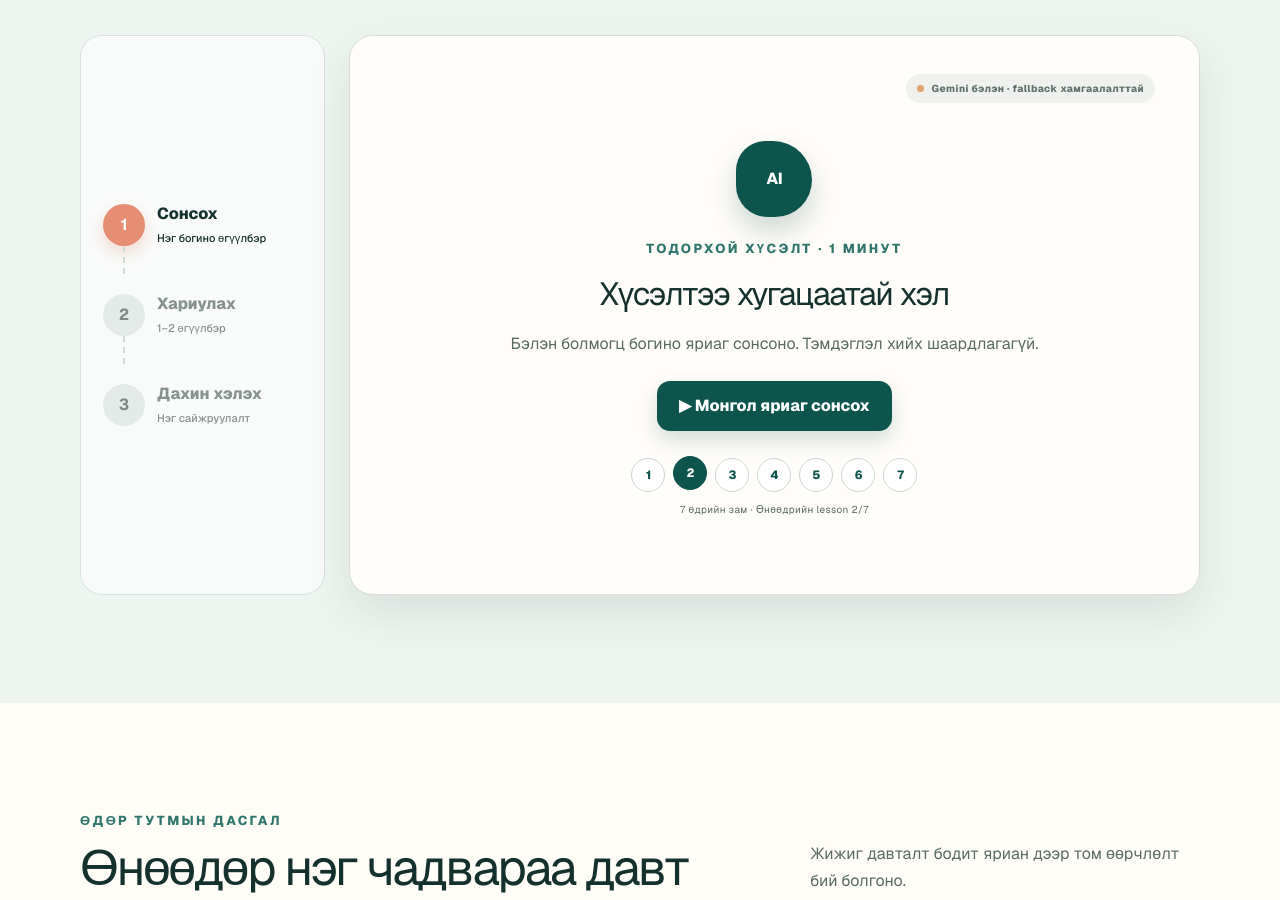
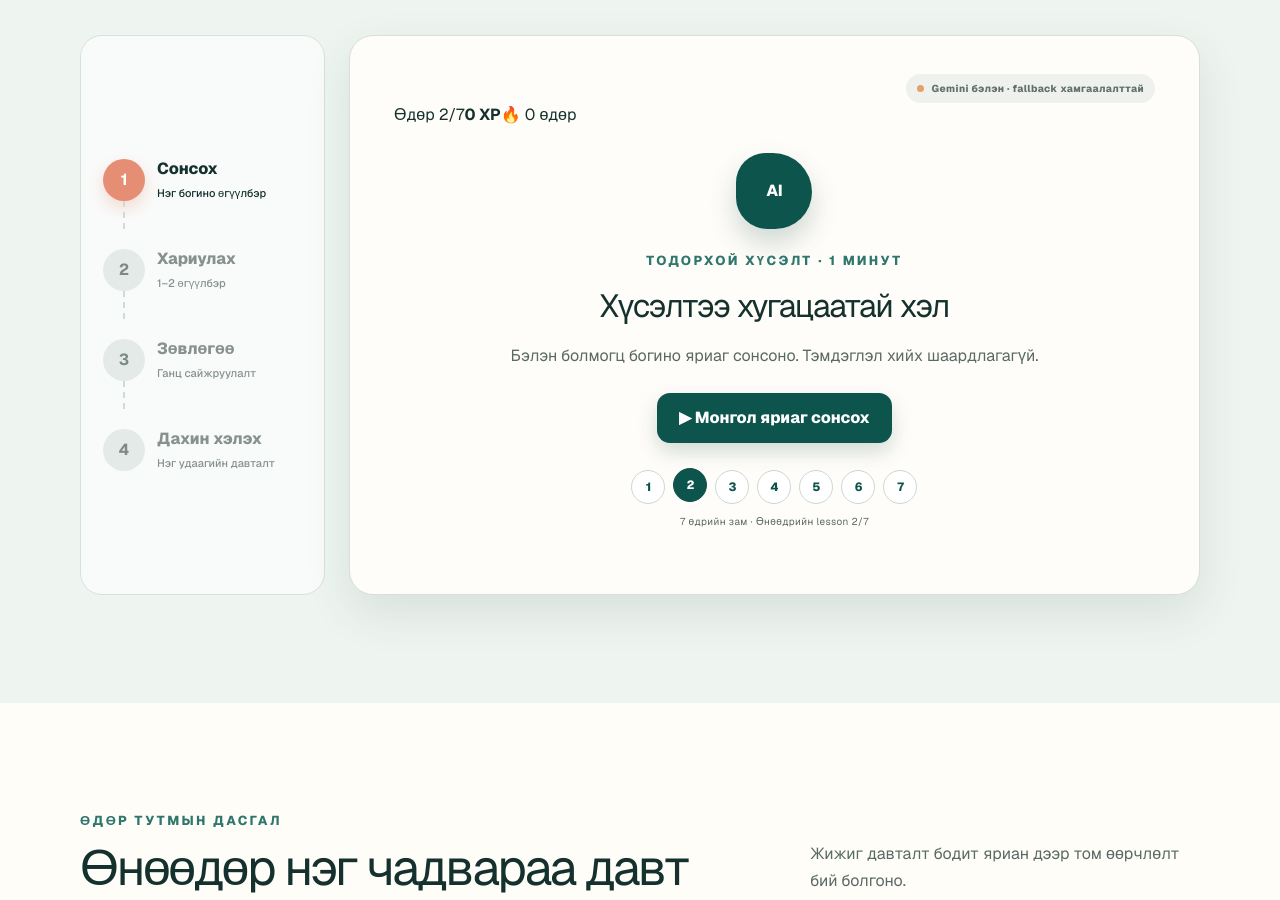
Before and after one commit to lchuka1619/eq-dev, a Next.js app: page / in a window 1280 px wide. Shown: the part 1001-1901 px from the top of the page. Built offline with nearby package versions, Linux system fonts and the light colour scheme.

Commit message:
Add focused lesson flow and XP progress

```diff
--- a/app/page.tsx
+++ b/app/page.tsx
@@ -265,6 +265,7 @@ export default function Home() {
   const [isListening, setIsListening] = useState(false);
   const [isSpeaking, setIsSpeaking] = useState(false);
   const [micMessage, setMicMessage] = useState("");
+  const [transcriptRating, setTranscriptRating] = useState<"yes" | "no" | null>(null);
   const recorderRef = useRef<MediaRecorder | null>(null);
   const audioChunksRef = useRef<Blob[]>([]);
   const audioStreamRef = useRef<MediaStream | null>(null);
@@ -273,6 +274,7 @@ export default function Home() {
   const lesson = microLessons[lessonIndex];
   const coachLine = lesson.line;
   const streak = calculateStreak(progress.completedDates);
+  const xp = progress.sessions * 10;
 
   useEffect(() => {
     try {
@@ -402,6 +404,7 @@ export default function Home() {
           const data = await response.json() as { transcript?: string };
           if (!data.transcript) throw new Error("empty_transcript");
           setVoiceResponse(data.transcript);
+          setTranscriptRating(null);
           setMicMessage("Таны яриаг буулгалаа. Хянаад илгээнэ үү.");
         } catch (error) {
           setMicMessage(error instanceof Error && error.message === "unclear_audio"
@@ -470,6 +473,7 @@ export default function Home() {
   const beginRetry = () => {
     setVoiceResponse("");
     setMicMessage("");
+    setTranscriptRating(null);
     setVoicePhase("retry");
   };
 
@@ -483,6 +487,7 @@ export default function Home() {
     setFeedbackSource("simulation");
     setFeedbackLoading(false);
     setMicMessage("");
+    setTranscriptRating(null);
   };
 
   const chooseLesson = (index: number) => {
@@ -625,12 +630,16 @@ export default function Home() {
             <ol className="voice-path" aria-label="Дасгалын алхам">
               <li className={voicePhase !== "ready" ? "done" : "active"}><b>1</b><span>Сонсох<small>Нэг богино өгүүлбэр</small></span></li>
               <li className={["feedback", "retry", "complete"].includes(voicePhase) ? "done" : voicePhase === "respond" ? "active" : ""}><b>2</b><span>Хариулах<small>1–2 өгүүлбэр</small></span></li>
-              <li className={voicePhase === "complete" ? "done" : voicePhase === "retry" ? "active" : ""}><b>3</b><span>Дахин хэлэх<small>Нэг сайжруулалт</small></span></li>
+              <li className={["retry", "complete"].includes(voicePhase) ? "done" : voicePhase === "feedback" ? "active" : ""}><b>3</b><span>Зөвлөгөө<small>Ганц сайжруулалт</small></span></li>
+              <li className={voicePhase === "complete" ? "done" : voicePhase === "retry" ? "active" : ""}><b>4</b><span>Дахин хэлэх<small>Нэг удаагийн давталт</small></span></li>
             </ol>
 
             <article className="voice-stage" aria-live="polite">
               <div className={`simulation-badge ${feedbackSource === "gemini" ? "connected" : ""}`}>
                 <i /> {feedbackSource === "gemini" ? "Gemini AI · холбогдсон" : "Gemini бэлэн · fallback хамгаалалттай"}
+              </div>
+              <div className="lesson-status" aria-label="Дасгалын оноо">
+                <span>Өдөр {lessonIndex + 1}/7</span><b>{xp} XP</b><span>🔥 {streak} өдөр</span>
               </div>
 
               {voicePhase === "ready" && (
@@ -668,6 +677,13 @@ export default function Home() {
                   <label htmlFor="voice-response">Хариултаа бичих</label>
                   <textarea id="voice-response" rows={3} value={voiceResponse} onChange={(event) => setVoiceResponse(event.target.value)} placeholder={`Жишээ: ${lesson.placeholder}`} />
                   {micMessage && <p className="mic-message">{micMessage}</p>}
+                  {voiceResponse && micMessage.includes("буулгалаа") && (
+                    <div className="transcript-check">
+                      <span>Энэ хөрвүүлэлт зөв үү?</span>
+                      <button type="button" className={transcriptRating === "yes" ? "active" : ""} onClick={() => setTranscriptRating("yes")}>Тийм</button>
+                      <button type="button" className={transcriptRating === "no" ? "active no" : ""} onClick={() => { setTranscriptRating("no"); setMicMessage("Зөрүүтэй үгийг засаад илгээх эсвэл микрофоноор дахин хэлээрэй."); }}>Үгүй</button>
+                    </div>
+                  )}
                   <button className="primary-button" disabled={!voiceResponse.trim() || feedbackLoading} onClick={submitVoiceResponse}>
                     {feedbackLoading ? "AI үнэлж байна…" : voicePhase === "retry" ? "Дахин хэлснээ дуусгах" : "Хариултаа шалгах"} {!feedbackLoading && <IconArrow />}
                   </button>
@@ -692,6 +708,7 @@ export default function Home() {
                   <span>✓</span>
                   <p className="small-label">1 МИНУТЫН ДАСГАЛ ДУУСЛАА</p>
                   <h3>Өнөөдрийн жижиг ялалт.</h3>
+                  <div className="xp-reward"><b>+10 XP</b><span>Нийт {xp} XP · 🔥 {streak} өдрийн дараалал</span></div>
                   <p>Та сонсож, хариулж, зөвлөгөөг ашиглан дахин хэллээ. Энэ бол бодит ярианд шилжих хамгийн богино давталт.</p>
                   <button className="text-button" onClick={resetVoiceCoach}>Дахин хийх <IconArrow /></button>
                   <button className="primary-button next-lesson" onClick={() => chooseLesson((lessonIndex + 1) % microLessons.length)}>Дараагийн lesson <IconArrow /></button>
```
